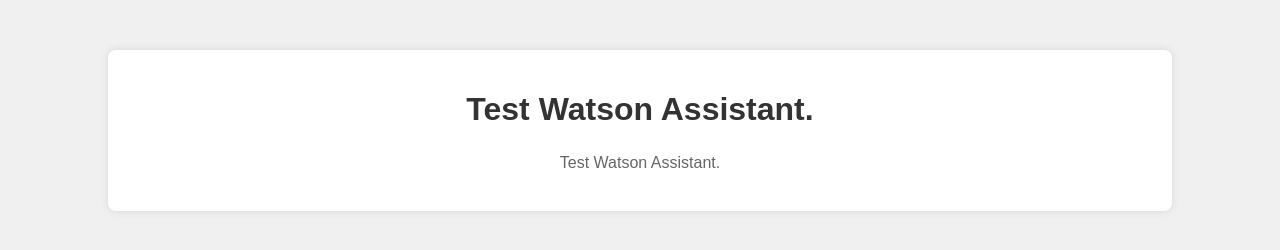
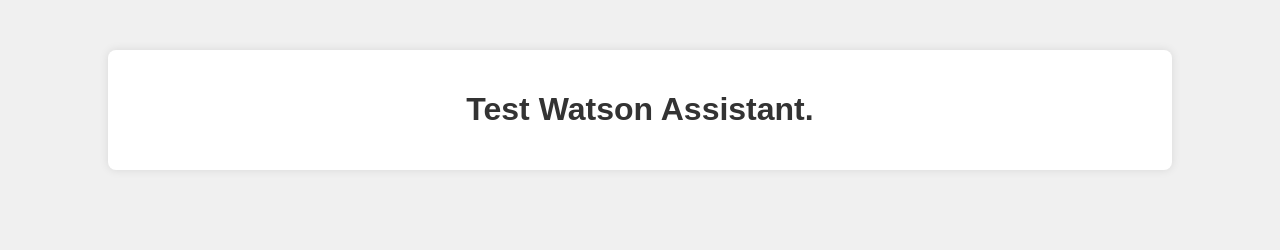
Before and after one commit to jdsar92/nginx-main, a plain HTML site: page site/index.html in a window 1280 px wide. Drawn offline with Linux system fonts and the light colour scheme.

Commit message:
Update index.html

```diff
--- a/site/index.html
+++ b/site/index.html
@@ -33,7 +33,6 @@
 <body>
     <div class="container">
         <h1>Test Watson Assistant.</h1>
-        <p>Test Watson Assistant.</p>
     </div>
 
     <script>
```
